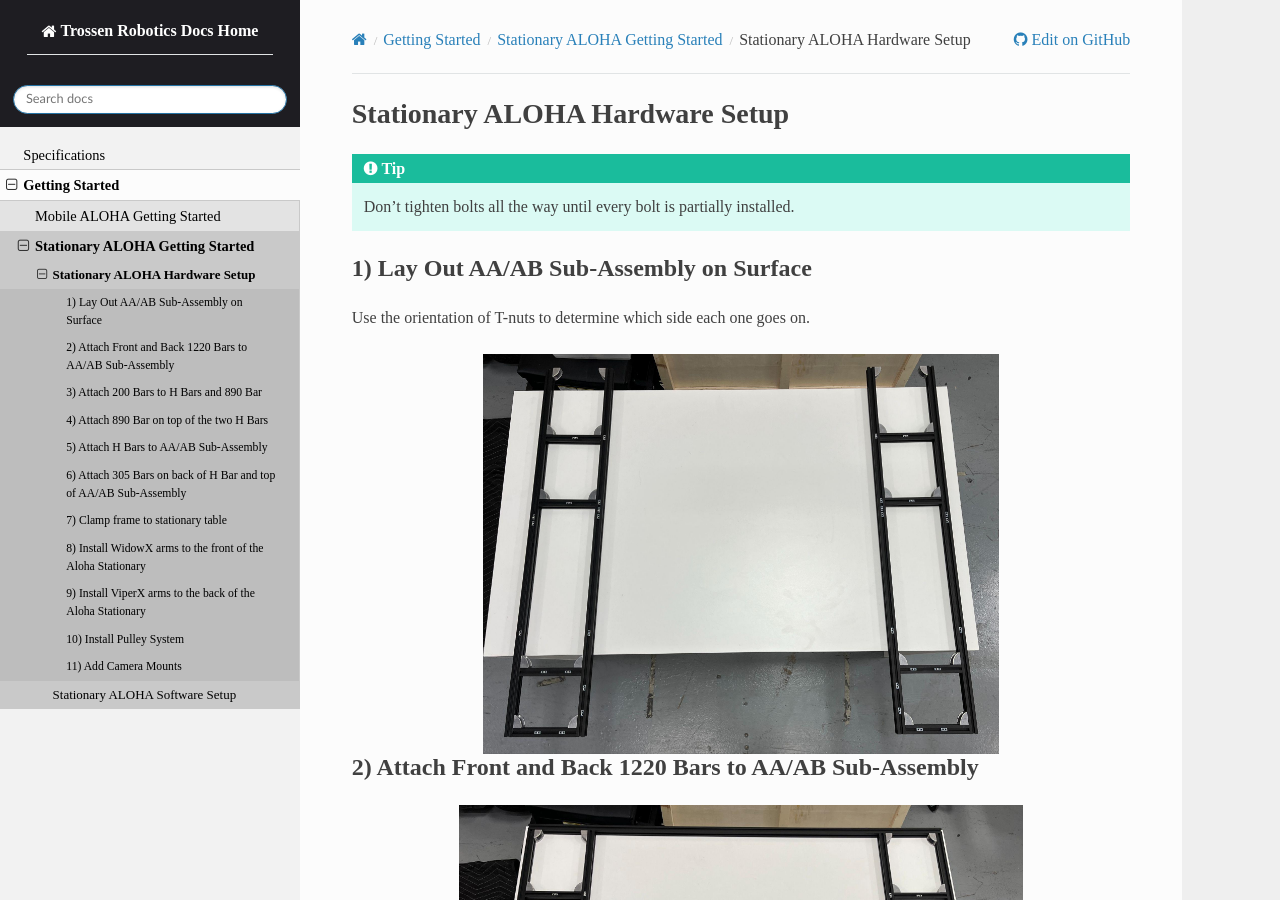
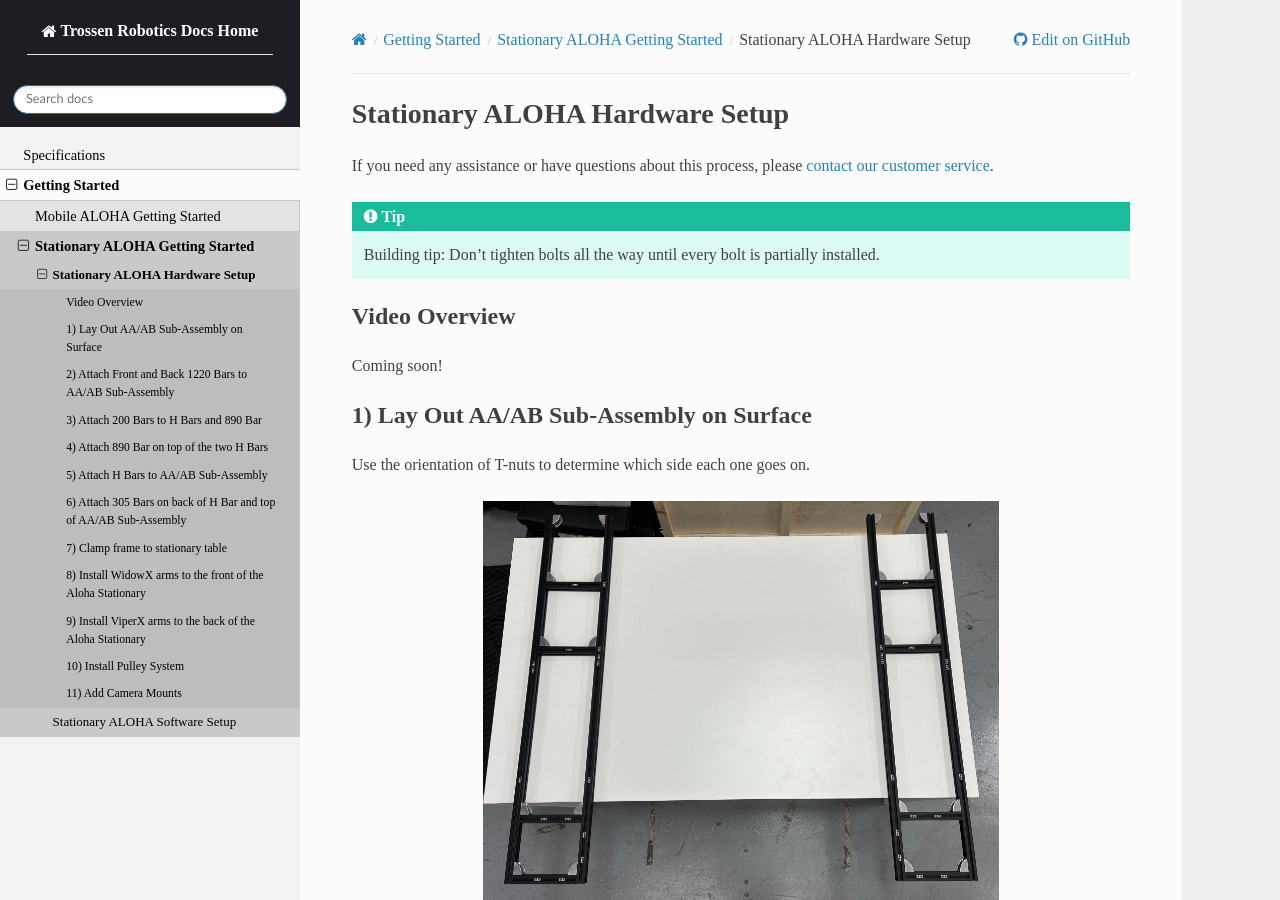
Before and after one commit to TrossenRobotics/aloha_docs, a Sphinx documentation site: the page built from docs/getting_started/stationary/hardware_setup.rst, in a window 1280 px wide and 900 px high. Built offline with Sphinx 7.4.7 and the Read the Docs theme 2.0.0, drawn with Linux system fonts in a browser that asks for light colours; some web fonts are replaced; some of the changed text lies outside the part shown.

Commit message:
clarify stationary aloha hdwr setup

```diff
--- a/docs/getting_started/stationary/hardware_setup.rst
+++ b/docs/getting_started/stationary/hardware_setup.rst
@@ -2,9 +2,18 @@
 Stationary ALOHA Hardware Setup
 ===============================
 
+If you need any assistance or have questions about this process, please `contact our customer service`_.
+
+.. _`contact our customer service`: https://www.trossenrobotics.com/support
+
 .. tip::
 
-  Don't tighten bolts all the way until every bolt is partially installed.
+  Building tip: Don't tighten bolts all the way until every bolt is partially installed.
+
+Video Overview
+==============
+
+Coming soon!
 
 1) Lay Out AA/AB Sub-Assembly on Surface
 ========================================
```
Also changed, not shown: other parts of docs/getting_started/stationary/hardware_setup.rst (+0 -4 lines).
